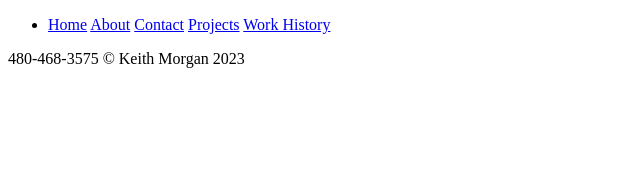
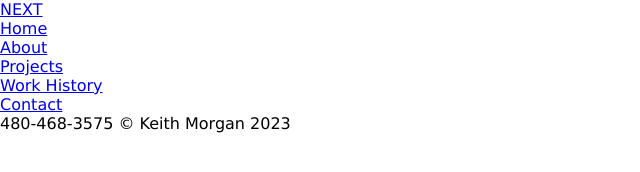
Before and after one commit to KeithMorgan91/its-keith, a plain HTML site: page index.html in a window 1280 px wide. Shown: the whole page, without its empty margins (0-640 px from the left). Drawn offline with Linux system fonts and the light colour scheme.

Commit message:
rename files to better fit style

```diff
--- a/css/styles.css
+++ b/css/styles.css
@@ -0,0 +1,6 @@
+* {
+    box-sizing: border-box;
+    margin: 0;
+    padding: 0;
+    font-family: 'Lucida Sans', 'Lucida Sans Regular', 'Lucida Grande', 'Lucida Sans Unicode', Geneva, Verdana, sans-serif;
+}
--- a/index.html
+++ b/index.html
@@ -11,19 +11,33 @@
 
 <!--HOME PAGE-->
 <body>
-  <header>
-    <nav>
-      <ul>
-        <li>
-          <a href="index.html">Home</a>
-          <a href="about.html">About</a>
-          <a href="contact.html">Contact</a>
-          <a href="projects.html">Projects</a>
-          <a href="workhistory.html">Work History</a>
+  <nav class="navbar">
+    <div class="navbar__container">
+      <a href="/" id="navbar_logo">NEXT</a>
+      <div class="navbar__toggle" id="mobile-menu">
+        <span class="bar"></span>
+        <span class="bar"></span>
+        <span class="bar"></span>
+      </div>
+      <ul class="navbar__menu">
+        <li class="navbar__item">
+          <a href="index.html" class="navbar__links"> Home </a>
+        </li>
+        <li class="navbar__item">
+          <a href="about.html" class="navbar__links"> About </a>
+        </li>
+        <li class="navbar__item">
+          <a href="projects.html" class="navbar__links"> Projects </a>
+        </li>
+        <li class="navbar__item">
+          <a href="workhistory.html" class="navbar__links"> Work History </a>
+        </li>
+        <li class="navbar__item">
+          <a href="contact.html" class="navbar__links"> Contact </a>
         </li>
       </ul>
-    </nav>
-  </header>
+    </div>
+  </nav>
 
   <footer>
     <p>480-468-3575 &copy; Keith Morgan 2023</p>
```
Also changed, not shown: portfolio.html (renamed from workhistory.html, +1 -1 lines), skills.html (renamed from projects.html, +1 -1 lines).
